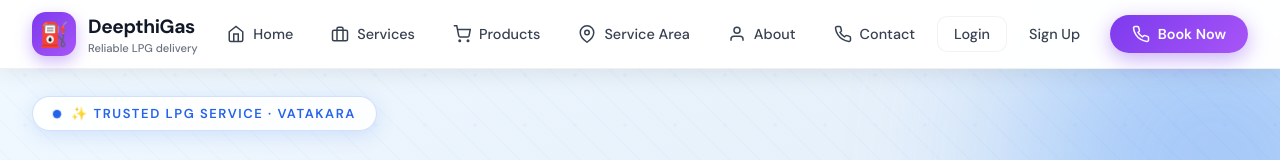
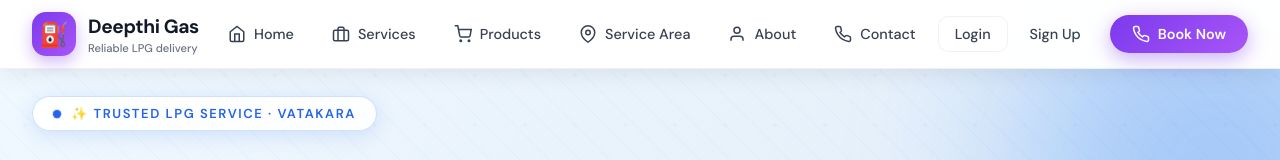
Before and after one commit to Pranavrkvtk/deepthigasReactjs, a React (Vite) app: page / in a window 1280 px wide. Shown: the top 160 px of the page. Built offline with nearby package versions, Linux system fonts and the light colour scheme; a web font is replaced by a local one.

Commit message:
Deepthi Gas spelling currected

```diff
--- a/src/components/Header.jsx
+++ b/src/components/Header.jsx
@@ -10,7 +10,7 @@ export default function Header() {
             <div className="brand">
                 <div className="brand__logo">⛽</div>
                 <div className="brand__text">
-                    <h1>DeepthiGas</h1>
+                    <h1>Deepthi Gas</h1>
                     <p className="subtitle">Reliable LPG delivery</p>
                 </div>
             </div>
```
